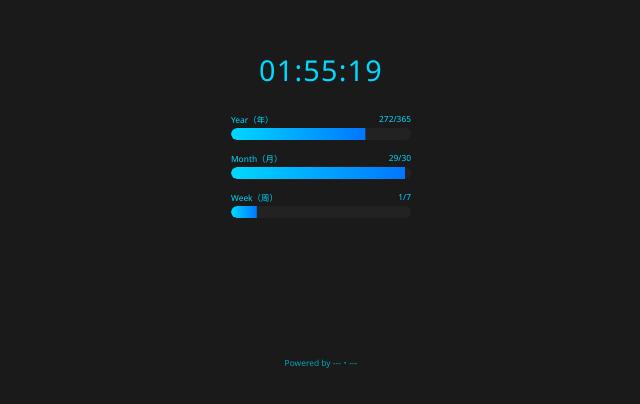
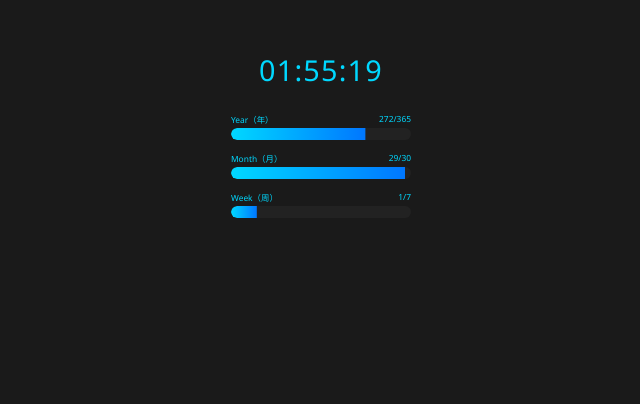
Before and after one commit to zuoshiqing01-boop/-, a plain HTML site: page index.html in a window 1280 px wide. Shown: the part 260-664 px from the top of the page, 319-959 px from the left. Drawn offline with Linux system fonts and the light colour scheme.

Commit message:
Update index.html

```diff
--- a/index.html
+++ b/index.html
@@ -99,7 +99,7 @@
   </div>
 </div>
 
-<div class="footer">Powered by ---・---</div>
+<div class="footer"> </div>
 
 <script>
   function updateClock() {
```
